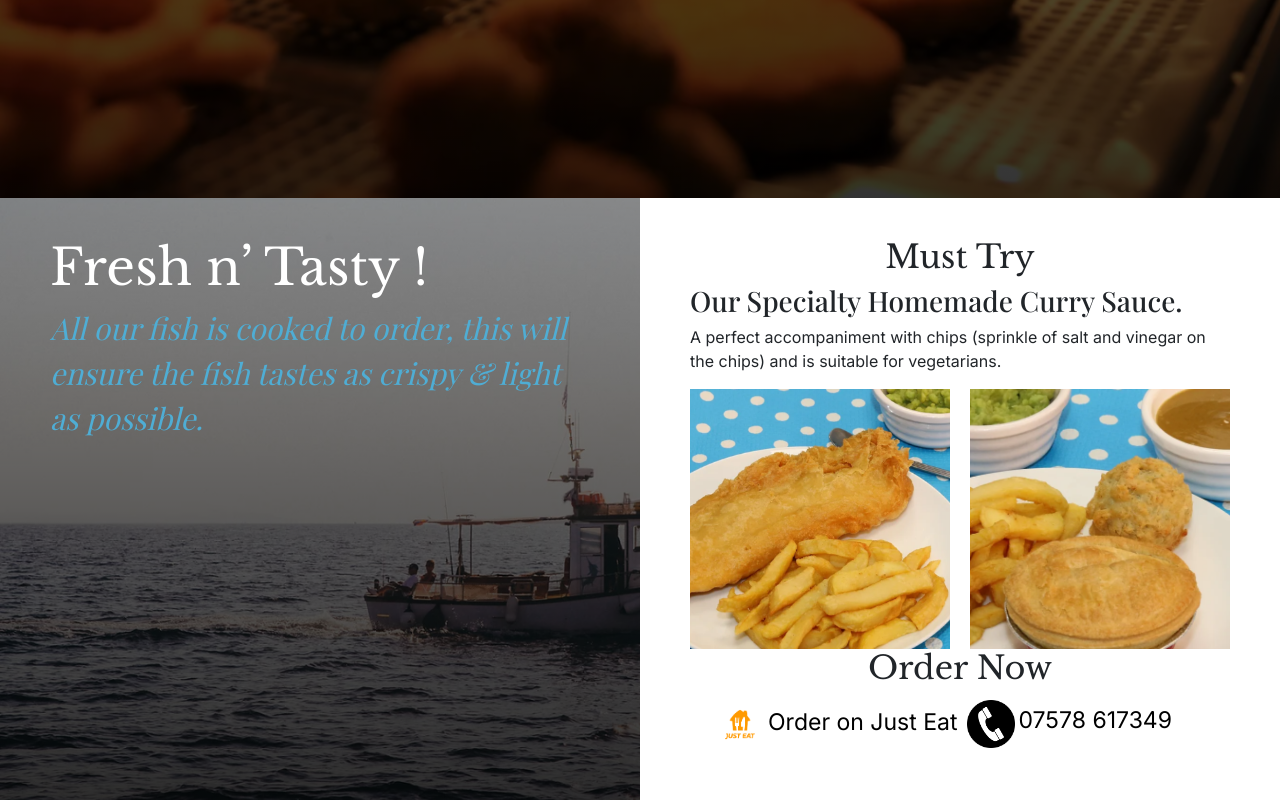
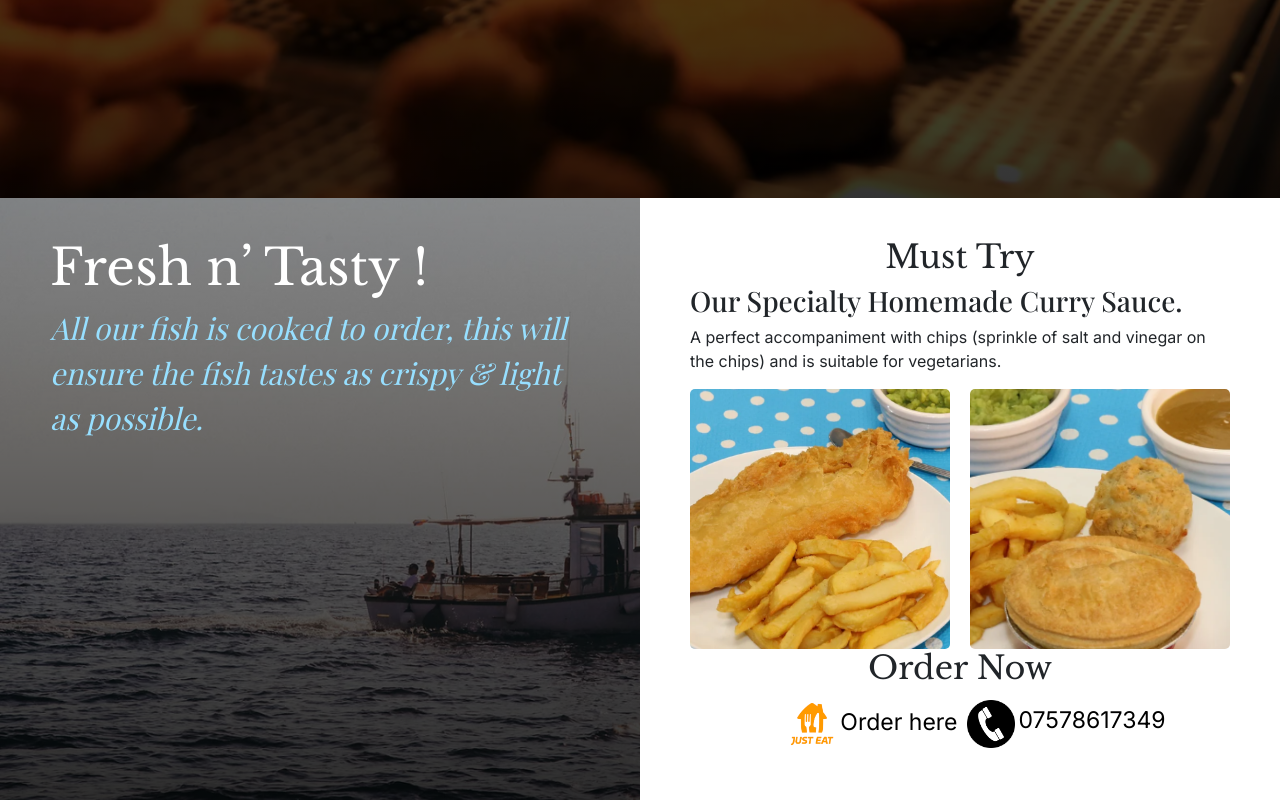
Before and after one commit to EvaSuper0115/fish-n-chips, a React (Create React App) app: page / in a window 1280 px wide. Shown: the part 669-1469 px from the top of the page. Built offline with nearby package versions, Linux system fonts and the light colour scheme; a web font is replaced by a local one.

Commit message:
added border radius to images

```diff
--- a/src/App.css
+++ b/src/App.css
@@ -18,7 +18,9 @@ a:hover {
   transform: scale(1.01);
   filter: brightness(120%);
 }
-
+img {
+  border-radius: 5px;
+}
 .page-divider {
   margin: 3vh 0;
 }
@@ -73,7 +75,7 @@ a:hover {
   color: #ffffff;
 }
 .secondary-text-color {
-  color: #4fadd4;
+  color: #97dfff;
 }
 .high-light-text {
   font-size: 23px;
--- a/src/OrderGrid.js
+++ b/src/OrderGrid.js
@@ -19,7 +19,7 @@ export default function OrderGrid(props) {
               alt="google-map-icon"
             ></img>
           </span>
-          <span style={{ color: props.textColor }}>Order on Just Eat</span>
+          <span style={{ color: props.textColor }}>Order here</span>
         </div>
       </a>
 
@@ -32,7 +32,7 @@ export default function OrderGrid(props) {
           ></img>
         </span>
         <span style={{ color: props.textColor }} className="high-light-text">
-          07578 617349
+          07578617349
         </span>
       </div>
     </div>
```
Also changed, not shown: src/images/justEat.png.
